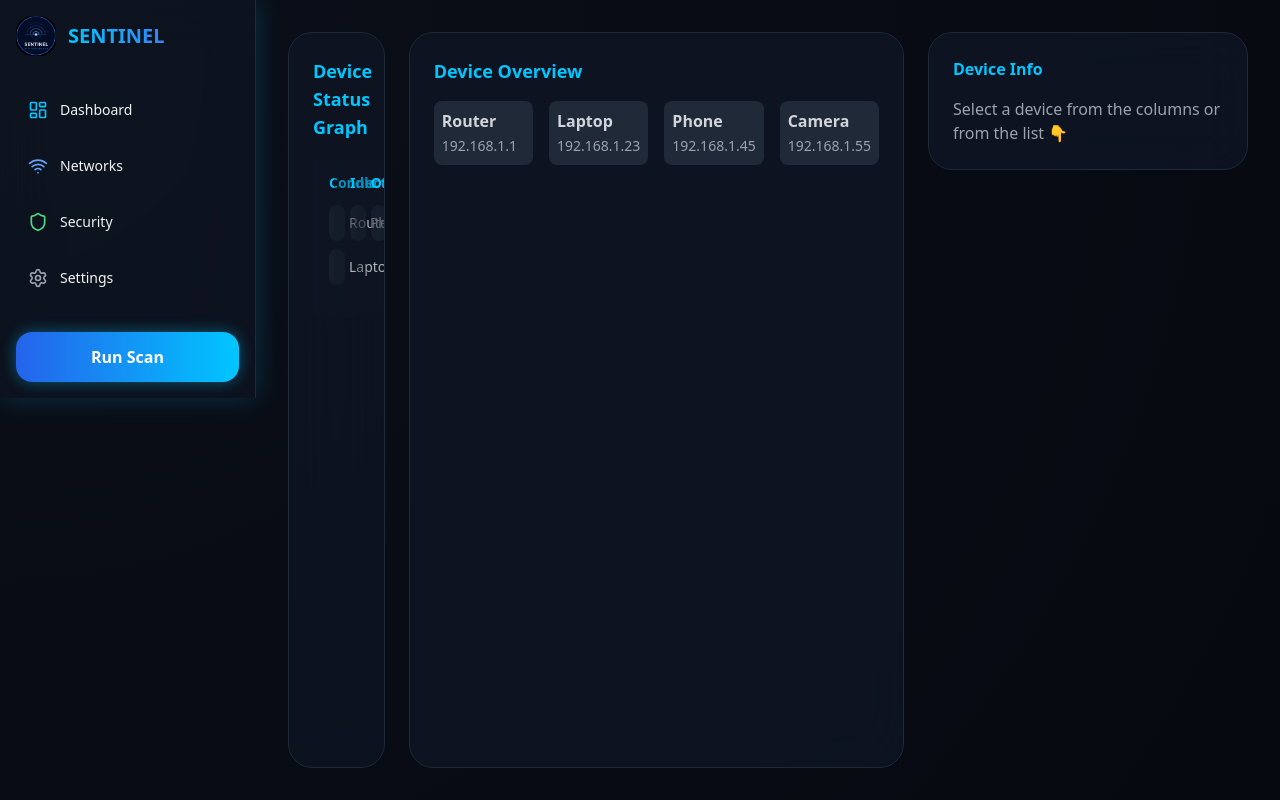
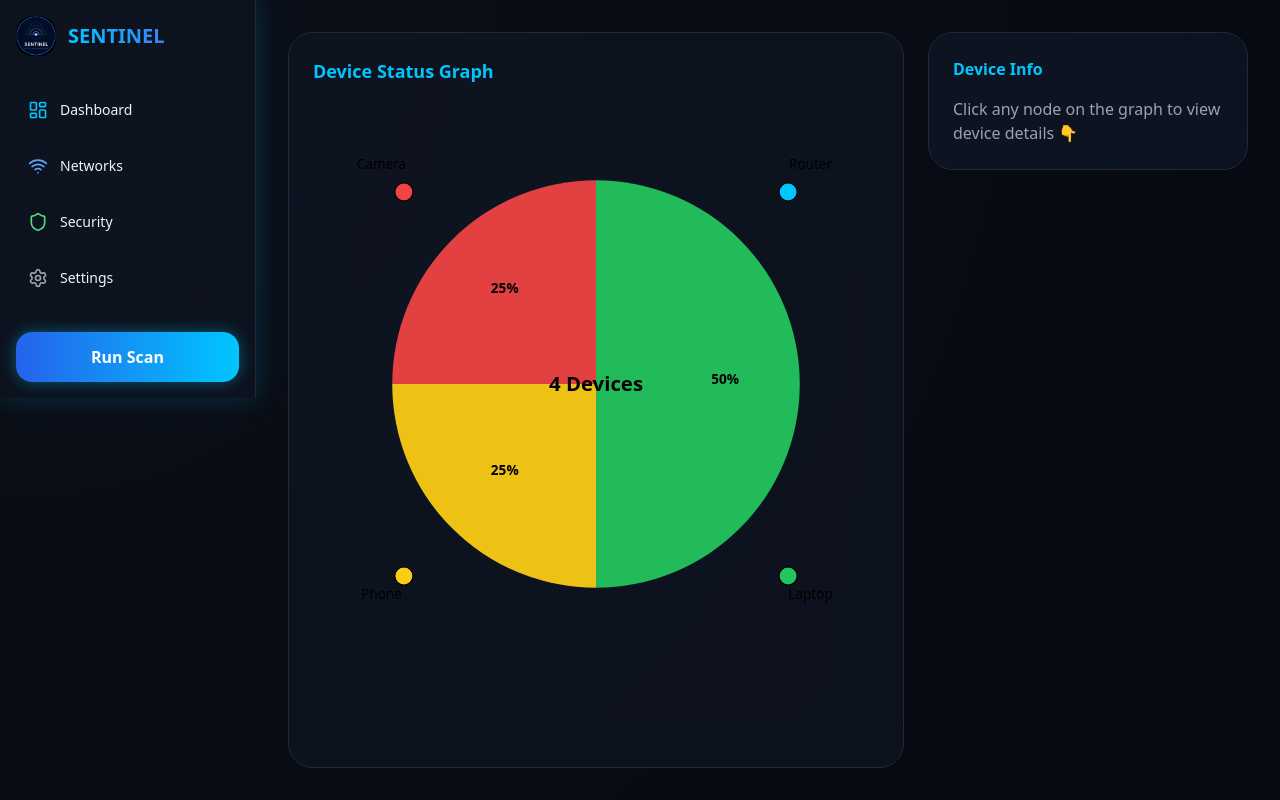
Before and after one commit to 1clunny/network_dashboard, a Flask app: page /networks in a window 1280 px wide. Run offline with Flask 3, Linux system fonts and the light colour scheme; some libraries are stand-ins or nearby versions.

Commit message:
Update networks.html

```diff
--- a/templates/networks.html
+++ b/templates/networks.html
@@ -5,29 +5,25 @@
   <!-- Device Status Graph -->
   <div class="flex-1 bg-gray-900/60 backdrop-blur-xl rounded-2xl border border-gray-800 p-6 relative overflow-hidden">
     <h2 class="text-lg font-semibold text-accent mb-4">Device Status Graph</h2>
-    <div id="statusGrid" class="grid grid-cols-1 md:grid-cols-3 gap-4 mt-4"></div>
+    <div id="radialWrap" class="mt-4 flex items-center justify-center">
+      <svg id="radialSvg" viewBox="0 0 500 500" class="w-full h-auto max-h-[720px]"></svg>
+    </div>
   </div>
 
-  <!-- Device List -->
-  <div class="bg-gray-900/70 backdrop-blur-xl rounded-2xl border border-gray-800 p-6">
-    <h2 class="text-lg font-semibold text-accent mb-4">Device Overview</h2>
-    <div id="deviceList" class="grid grid-cols-2 md:grid-cols-4 gap-4 text-gray-300">
-      <!-- Device buttons will go here -->
-    </div>
-  </div>
+  <!-- (Device Overview removed to make chart larger) -->
 
   <!-- Sidebar Info -->
   <div class="w-full md:w-80 bg-gray-900/70 backdrop-blur-xl rounded-2xl border border-gray-800 p-6 self-stretch h-full">
     <h3 class="text-accent font-semibold mb-4">Device Info</h3>
     <div id="deviceInfo" class="text-gray-400 space-y-2">
-      <p>Select a device from the columns or from the list 👇</p>
+      <p>Click any node on the graph to view device details 👇</p>
     </div>
   </div>
 </div>
 
 <script>
 const infoBox = document.getElementById("deviceInfo");
-const deviceListContainer = document.getElementById("deviceList");
+const svg = document.getElementById('radialSvg');
 
 // Devices with status
 const devices = [
@@ -45,39 +41,128 @@
   `;
 }
 
-function buildStatusGrid() {
-  const container = document.getElementById('statusGrid');
-  container.innerHTML = '';
-  const statuses = ["connected", "idle", "off"];
-  statuses.forEach(s => {
-    const col = document.createElement('div');
-    col.className = 'bg-gray-900/30 p-4 rounded-lg min-h-[160px] flex flex-col';
-    col.innerHTML = `<h3 class="text-sm font-semibold text-accent capitalize">${s}</h3><div class="devices mt-3 flex flex-col gap-2"></div>`;
-    const list = col.querySelector('.devices');
-    devices.filter(d => d.status === s).forEach(d => {
-      const btn = document.createElement('button');
-      btn.className = 'flex items-center gap-3 p-2 bg-gray-800/50 hover:bg-gray-800 rounded-lg';
-      btn.innerHTML = `<span class="w-3 h-3 rounded-full" style="background:${d.color}"></span><span class="text-sm">${d.name}</span>`;
-      btn.addEventListener('click', () => showDevice(d));
-      list.appendChild(btn);
-    });
-    container.appendChild(col);
-  });
+// Radial donut chart renderer
+function polarToCartesian(cx, cy, r, angleDeg) {
+  const a = (angleDeg - 90) * Math.PI / 180.0;
+  return { x: cx + (r * Math.cos(a)), y: cy + (r * Math.sin(a)) };
 }
 
-function buildDeviceList() {
-  deviceListContainer.innerHTML = '';
-  devices.forEach(d => {
-    const btn = document.createElement('button');
-    btn.className = 'bg-gray-800 hover:bg-gray-700 rounded-lg p-2 text-left cursor-pointer transition-colors';
-    btn.innerHTML = `<span class="font-semibold">${d.name}</span><br><span class="text-sm text-gray-400">${d.ip}</span>`;
-    btn.addEventListener('click', () => showDevice(d));
-    deviceListContainer.appendChild(btn);
-  });
+function describeArc(cx, cy, r, startAngle, endAngle) {
+  const start = polarToCartesian(cx, cy, r, endAngle);
+  const end = polarToCartesian(cx, cy, r, startAngle);
+  const largeArcFlag = endAngle - startAngle <= 180 ? '0' : '1';
+  return [`M ${start.x} ${start.y}`, `A ${r} ${r} 0 ${largeArcFlag} 0 ${end.x} ${end.y}`].join(' ');
 }
 
-buildStatusGrid();
-buildDeviceList();
+function describeSector(cx, cy, r, startAngle, endAngle) {
+  const start = polarToCartesian(cx, cy, r, endAngle);
+  const end = polarToCartesian(cx, cy, r, startAngle);
+  const largeArcFlag = endAngle - startAngle <= 180 ? '0' : '1';
+  // Move to center, line to start, arc to end, back to center
+  return `M ${cx} ${cy} L ${start.x} ${start.y} A ${r} ${r} 0 ${largeArcFlag} 0 ${end.x} ${end.y} Z`;
+}
+
+function renderRadialChart(progress = 1) {
+  // clear
+  while (svg.firstChild) svg.removeChild(svg.firstChild);
+  const w = 500, h = 500;
+  const cx = w/2, cy = h/2;
+  const r = 120;
+  const ringWidth = 120;
+
+  const statuses = [
+    { key: 'connected', color: '#22c55e' },
+    { key: 'idle', color: '#facc15' },
+    { key: 'off', color: '#ef4444' }
+  ];
+
+  const counts = statuses.map(s => devices.filter(d => d.status === s.key).length);
+  const total = devices.length || 1;
+
+  // draw filled pie sectors (animated by progress)
+  let angleStart = 0;
+  statuses.forEach((s, idx) => {
+    const pct = counts[idx]/total;
+    const fullAngle = pct * 360;
+    const angle = fullAngle * progress; // animated portion
+    if (pct <= 0) { angleStart += fullAngle; return; }
+    const start = angleStart;
+    const end = angleStart + angle;
+    // draw sector
+    const path = document.createElementNS('http://www.w3.org/2000/svg','path');
+    path.setAttribute('d', describeSector(cx, cy, r + ringWidth/2, start, end));
+    path.setAttribute('fill', s.color);
+    path.setAttribute('opacity', '0.95');
+    path.style.cursor = 'pointer';
+    // hover effect
+    path.addEventListener('mouseenter', () => path.setAttribute('opacity','1'));
+    path.addEventListener('mouseleave', () => path.setAttribute('opacity','0.95'));
+    path.addEventListener('click', () => {
+      // focus first device in this segment
+      const gd = devices.find(d => d.status === s.key);
+      if (gd) showDevice(gd);
+    });
+    svg.appendChild(path);
+
+    // label percent at middle of full span (use fullAngle to place percent for readability)
+    const mid = start + fullAngle/2;
+    const labelPos = polarToCartesian(cx, cy, r - 6, mid);
+    const text = document.createElementNS('http://www.w3.org/2000/svg','text');
+    text.setAttribute('x', labelPos.x); text.setAttribute('y', labelPos.y);
+    // user asked for darker/bolder letters
+    text.setAttribute('fill','#000'); text.setAttribute('font-size','12'); text.setAttribute('font-weight','700'); text.setAttribute('text-anchor','middle');
+    text.textContent = `${Math.round(pct*100)}%`;
+    svg.appendChild(text);
+
+    // place devices for this status evenly within full span (always use full span positions)
+    const groupDevices = devices.filter(d => d.status === s.key);
+    groupDevices.forEach((d,i) => {
+      const slotAngle = start + (fullAngle * (i + 0.5) / Math.max(1, groupDevices.length));
+      const nodePos = polarToCartesian(cx, cy, r + ringWidth, slotAngle);
+      const node = document.createElementNS('http://www.w3.org/2000/svg','circle');
+      node.setAttribute('cx', nodePos.x); node.setAttribute('cy', nodePos.y); node.setAttribute('r', 8);
+      node.setAttribute('fill', d.color);
+      node.setAttribute('stroke','#000'); node.setAttribute('stroke-width','1');
+      node.style.cursor = 'pointer';
+      node.addEventListener('click', () => showDevice(d));
+      node.addEventListener('mouseenter', () => node.setAttribute('r', 10));
+      node.addEventListener('mouseleave', () => node.setAttribute('r', 8));
+      svg.appendChild(node);
+      const label = document.createElementNS('http://www.w3.org/2000/svg','text');
+      const lp = polarToCartesian(cx, cy, r + ringWidth + 28, slotAngle);
+      label.setAttribute('x', lp.x); label.setAttribute('y', lp.y);
+      label.setAttribute('fill','#000'); label.setAttribute('font-size','12'); label.setAttribute('text-anchor','middle');
+      label.textContent = d.name;
+      svg.appendChild(label);
+    });
+
+    angleStart += fullAngle;
+  });
+
+  // center label
+  const centerText = document.createElementNS('http://www.w3.org/2000/svg','text');
+  centerText.setAttribute('x', cx); centerText.setAttribute('y', cy + 6);
+  centerText.setAttribute('fill','#000'); centerText.setAttribute('font-size','18'); centerText.setAttribute('font-weight','700'); centerText.setAttribute('text-anchor','middle');
+  centerText.textContent = total + ' Devices';
+  svg.appendChild(centerText);
+}
+
+// animate chart from 0->1
+function animateRadial(duration = 700) {
+  const start = performance.now();
+  function frame(now) {
+    const t = Math.min(1, (now - start) / duration);
+    // easeOutCubic
+    const p = 1 - Math.pow(1 - t, 3);
+    renderRadialChart(p);
+    if (t < 1) requestAnimationFrame(frame);
+  }
+  requestAnimationFrame(frame);
+}
+
+// initial render and handlers
+animateRadial();
+window.addEventListener('resize', () => animateRadial(300));
 </script>
 
 {% endblock %}
```
